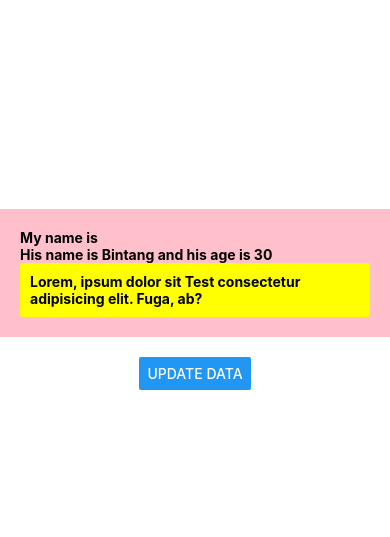
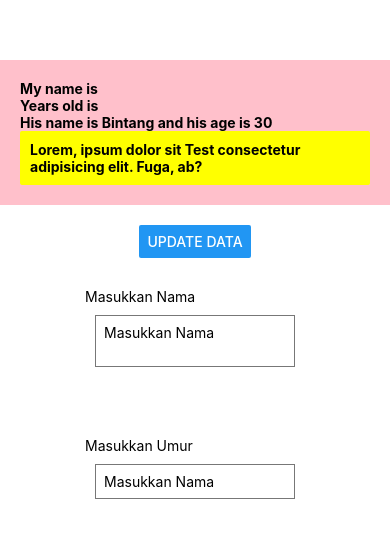
Before and after one commit to M-BintangR/todo-list-react-native, a React Native app: screen / in a window 390 px wide. Shown: the part 123-660 px from the top of the page. Built offline with nearby package versions, Linux system fonts and the light colour scheme.

Commit message:
text inputs react native ✅

```diff
--- a/App.js
+++ b/App.js
@@ -1,5 +1,6 @@
 import { StatusBar } from 'expo-status-bar';
 import { useState } from 'react';
+import { TextInput } from 'react-native';
 import {
   StyleSheet,
   Button,
@@ -12,6 +13,7 @@ import {
 export default function App() {
   const [name, setName] = useState('');
   const [person, setPerson] = useState({name: "Bintang", age: 30});
+  const [age, setAge] = useState('');
 
   const changeName = () => {
     setName('Muhammad Bintang');
@@ -22,6 +24,7 @@ export default function App() {
     <View style={styles.container}>
       <View style={styles.header}>
         <Text style={styles.boldText}>My name is {name}</Text>
+        <Text style={styles.boldText}>Years old is {age}</Text>
         <Text style={styles.boldText}>His name is {person.name} and his age is {person.age}</Text>
         <View style={styles.body}>
           <Text style={styles.boldText}>Lorem, ipsum dolor sit <Text>Test</Text> consectetur adipisicing elit. Fuga, ab?</Text>
@@ -29,7 +32,27 @@ export default function App() {
       </View>
 
       <View style={styles.buttonContainer}>
-        <Button title='update data' onPress={changeName}/>
+        <Button title='update data'/>
+      </View>
+
+      <View style={styles.formContainer}>
+        <Text>Masukkan Nama</Text>
+        <TextInput
+          multiline
+          style={styles.formInput}
+          placeholder='Masukkan Nama'
+          onChangeText={(value) => setName(value)}
+        />
+      </View>
+
+      <View style={styles.formContainer}>
+        <Text>Masukkan Umur</Text>
+        <TextInput
+          keyboardType='numeric'
+          style={styles.formInput}
+          placeholder='Masukkan Nama'
+          onChangeText={(value) => setAge(value)}
+        />
       </View>
 
     </View>
@@ -57,5 +80,16 @@ const styles = StyleSheet.create({
   },
   buttonContainer: {
     marginTop: 20,
-  }
+  },
+  formContainer: {
+    padding: 20,
+    margin: 10,
+  },
+  formInput: {
+    borderWidth: 1,
+    borderColor: '#777',
+    padding: 8,
+    margin: 10,
+    width: 200,
+  },
 });
```
